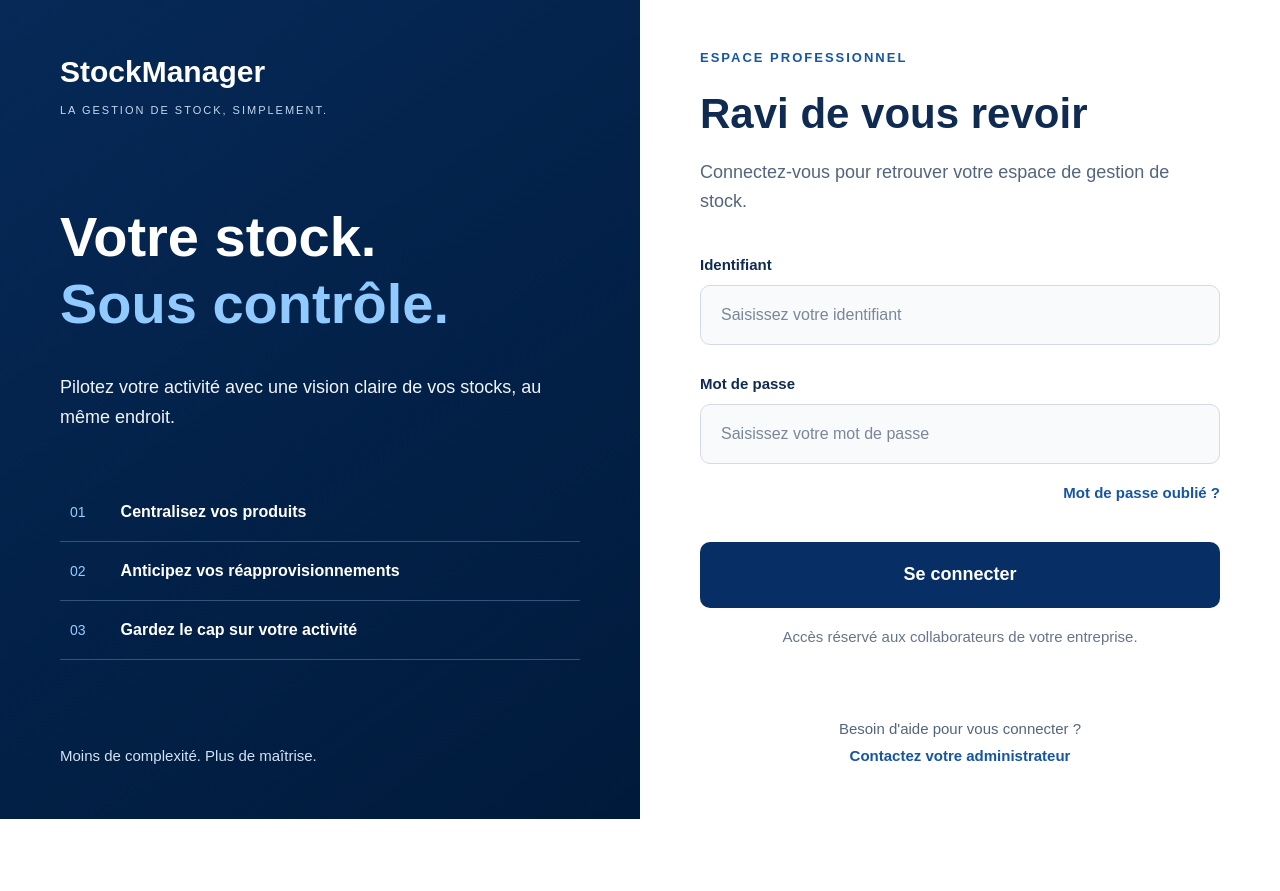
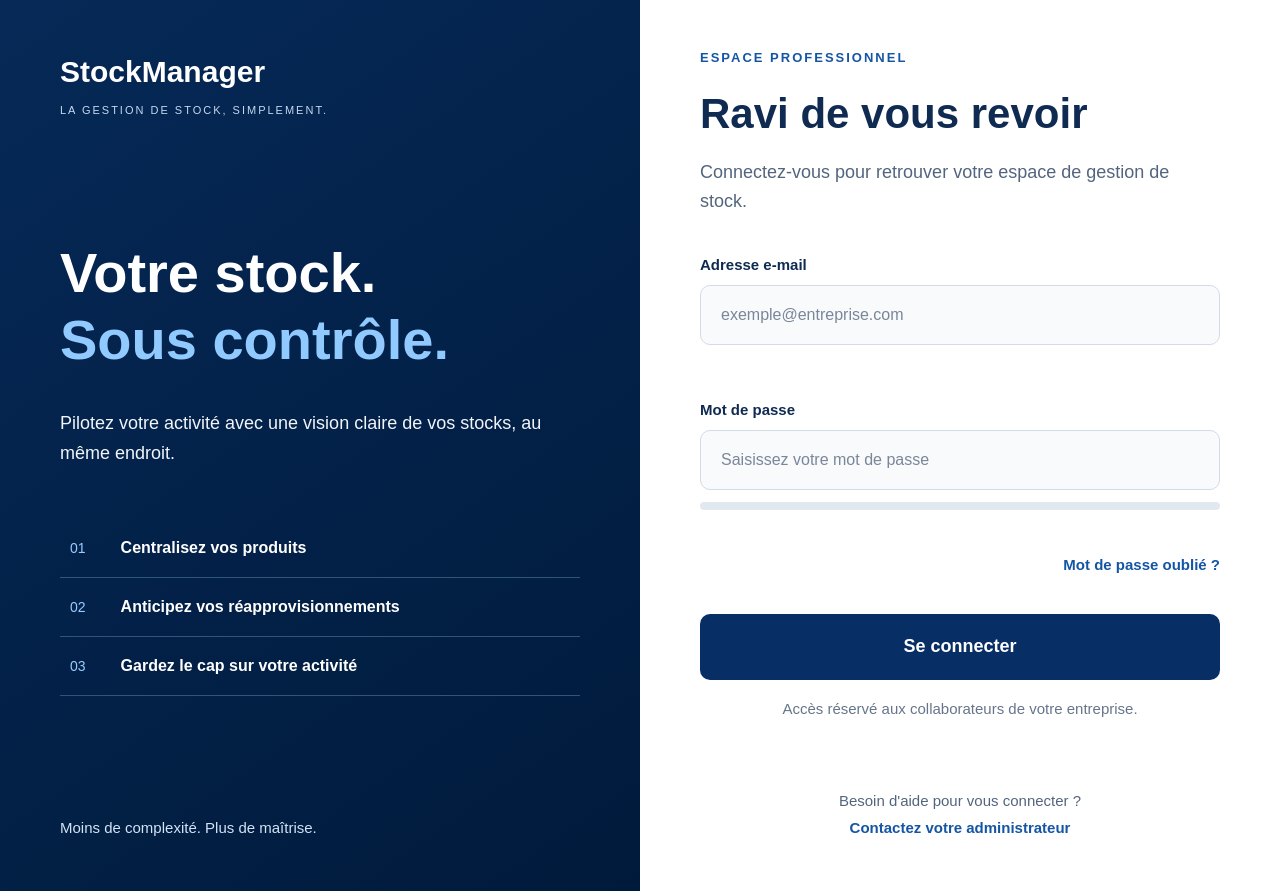
Before and after one commit to aklimohand117-alt/Stockmanager, a PHP site: page /connexion.html in a window 1280 px wide. Before the commit the page ends 819 px from the top, so only its background shows below. Run offline with PHP 8.4, Linux system fonts and the light colour scheme.

Commit message:
Connexion interactive : validation e-mail et force du mot de passe

```diff
--- a/connexion.css
+++ b/connexion.css
@@ -238,3 +238,54 @@ button:hover {
         font-size: 32px;
     }
 }
+.form-group input.valid {
+    border-color: #16a34a;
+}
+
+.form-group input.invalid {
+    border-color: #dc2626;
+}
+
+.message {
+    font-size: 14px;
+    margin-top: 8px;
+    min-height: 18px;
+}
+
+.message.error {
+    color: #dc2626;
+}
+
+.message.success {
+    color: #16a34a;
+}
+
+/* BARRE DE FORCE DU MOT DE PASSE */
+.strength-bar {
+    height: 8px;
+    background: #e2e8f0;
+    border-radius: 4px;
+    margin-top: 12px;
+    overflow: hidden;
+}
+
+#strength-fill {
+    height: 100%;
+    width: 0;
+    transition: width 0.3s, background 0.3s;
+}
+
+#strength-fill.faible {
+    width: 33%;
+    background: #dc2626;
+}
+
+#strength-fill.moyen {
+    width: 66%;
+    background: #f59e0b;
+}
+
+#strength-fill.fort {
+    width: 100%;
+    background: #16a34a;
+}
--- a/connexion.html
+++ b/connexion.html
@@ -1,4 +1,3 @@
-
 <!DOCTYPE html>
 <html lang="fr">
 <head>
@@ -11,7 +10,6 @@
 <body>
 
     <main class="container">
-
 
         <section class="left-panel">
 
@@ -55,7 +53,6 @@
 
         </section>
 
-
         <section class="right-panel">
 
             <div class="login">
@@ -69,17 +66,18 @@
                     de gestion de stock.
                 </p>
 
-                <form action="" method="POST">
+                <form id="login-form" action="" method="POST" novalidate>
 
                     <div class="form-group">
-                        <label for="identifiant">Identifiant</label>
+                        <label for="email">Adresse e-mail</label>
                         <input
-                            type="text"
-                            id="identifiant"
-                            name="identifiant"
-                            placeholder="Saisissez votre identifiant"
+                            type="email"
+                            id="email"
+                            name="email"
+                            placeholder="exemple@entreprise.com"
                             required
                         >
+                        <p class="message" id="email-message"></p>
                     </div>
 
                     <div class="form-group">
@@ -91,10 +89,14 @@
                             placeholder="Saisissez votre mot de passe"
                             required
                         >
+                        <div class="strength-bar">
+                            <div id="strength-fill"></div>
+                        </div>
+                        <p class="message" id="password-message"></p>
                     </div>
 
                     <div class="forgot">
-                        <a href="#">Mot de passe oublié ?</a>
+                        <a href="motdepasse-oublie.html">Mot de passe oublié ?</a>
                     </div>
 
                     <button type="submit">Se connecter</button>
@@ -116,5 +118,7 @@
 
     </main>
 
+    <script src="connexion.js"></script>
+
 </body>
 </html>
--- /dev/null
+++ b/connexion.js
@@ -0,0 +1,86 @@
+
+const form = document.getElementById("login-form");
+const emailInput = document.getElementById("email");
+const emailMessage = document.getElementById("email-message");
+const passwordInput = document.getElementById("password");
+const passwordMessage = document.getElementById("password-message");
+const strengthFill = document.getElementById("strength-fill");
+
+
+const emailRegex = /^[^\s@]+@[^\s@]+\.[^\s@]{2,}$/;
+
+
+function afficher(input, message, texte, type) {
+    message.textContent = texte;
+    message.className = "message " + type;
+    input.className = type === "success" ? "valid" : "invalid";
+}
+
+
+function niveauMotDePasse(mdp) {
+    if (mdp.length < 8) return "faible";
+
+    let score = 0;
+    if (/[A-Z]/.test(mdp) && /[a-z]/.test(mdp)) score++;
+    if (/[0-9]/.test(mdp)) score++;
+    if (/[^A-Za-z0-9]/.test(mdp)) score++;
+
+    if (score <= 1) return "faible";
+    if (score === 2) return "moyen";
+    return "fort";
+}
+
+
+emailInput.addEventListener("input", function () {
+    const valeur = emailInput.value.trim();
+
+    if (valeur === "") {
+        emailMessage.textContent = "";
+        emailInput.className = "";
+    } else if (emailRegex.test(valeur)) {
+        afficher(emailInput, emailMessage, "Adresse e-mail valide", "success");
+    } else {
+        afficher(emailInput, emailMessage, "Format invalide (ex : nom@entreprise.com)", "error");
+    }
+});
+
+
+passwordInput.addEventListener("input", function () {
+    const mdp = passwordInput.value;
+
+    if (mdp === "") {
+        strengthFill.className = "";
+        passwordMessage.textContent = "";
+        return;
+    }
+
+    const niveau = niveauMotDePasse(mdp);
+    strengthFill.className = niveau;
+
+    const textes = {
+        faible: "Mot de passe faible : 8 caractères min., majuscule, chiffre, symbole",
+        moyen: "Mot de passe moyen : ajoutez encore un élément",
+        fort: "Mot de passe fort"
+    };
+
+    passwordMessage.textContent = textes[niveau];
+    passwordMessage.className = "message " + (niveau === "fort" ? "success" : "error");
+});
+
+
+form.addEventListener("submit", function (event) {
+    event.preventDefault(); // on empêche l'envoi automatique
+
+    if (!emailRegex.test(emailInput.value.trim())) {
+        afficher(emailInput, emailMessage, "Entrez une adresse e-mail valide", "error");
+        return;
+    }
+
+    if (passwordInput.value === "") {
+        afficher(passwordInput, passwordMessage, "Entrez votre mot de passe", "error");
+        return;
+    }
+
+
+    window.location.href = "dashboard.html";
+});
```
